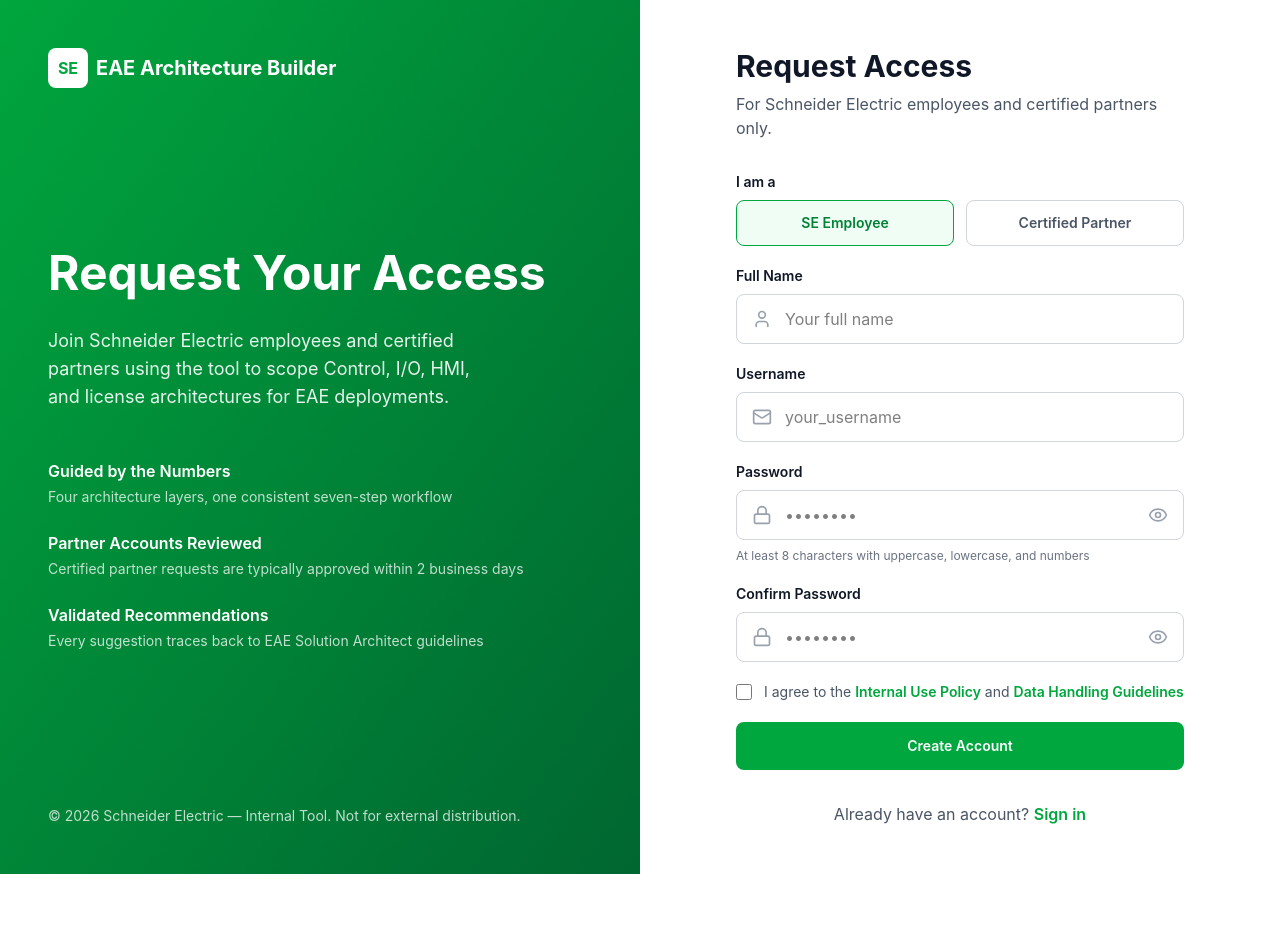
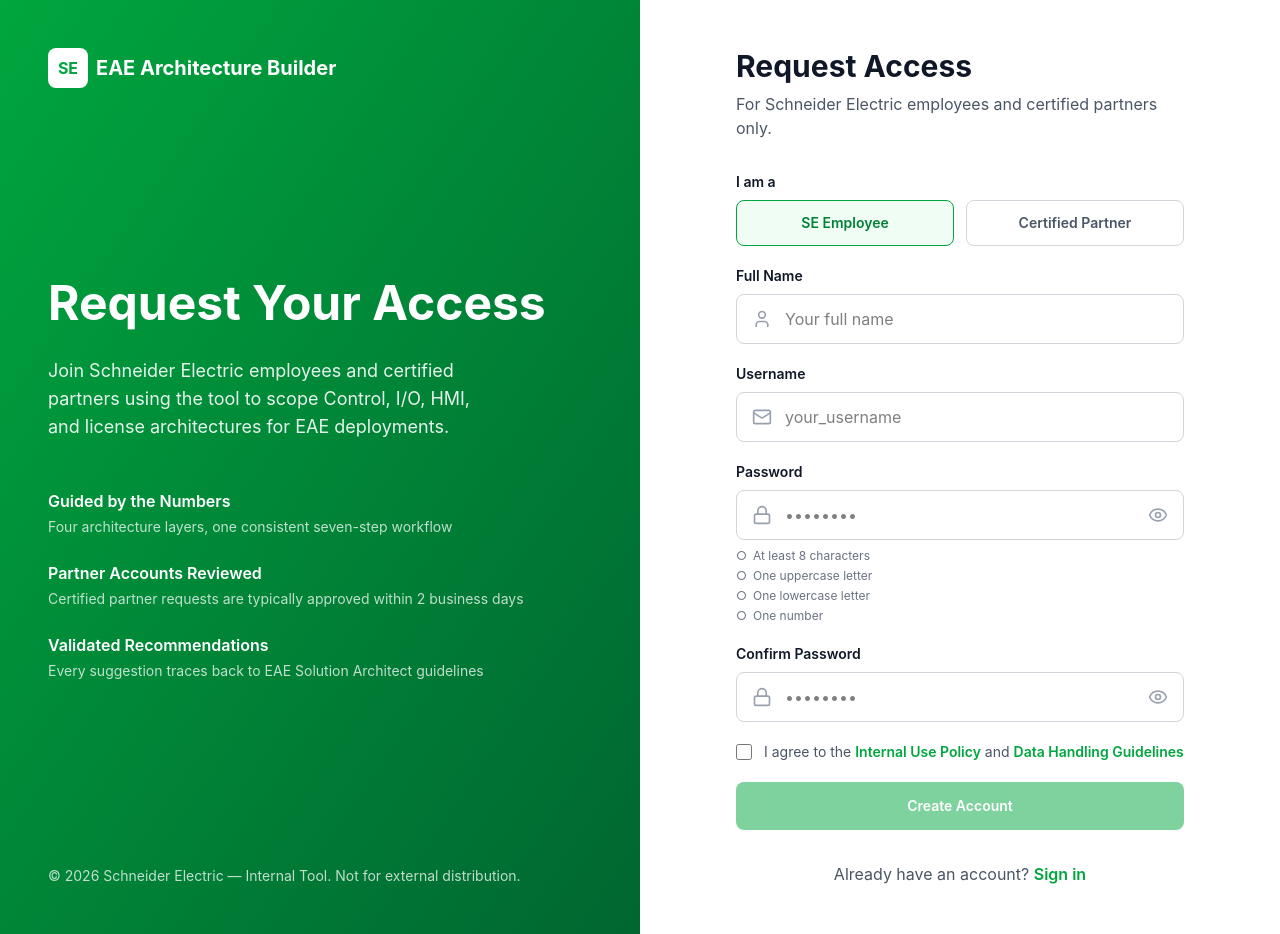
Before and after one commit to mohamed134679/selection_tool, a React (Vite) app in the folder frontend/: page /register in a window 1280 px wide. Before the commit the page ends 874 px from the top, so only its background shows below. Built offline with nearby package versions, Linux system fonts and the light colour scheme; no server answers.

Commit message:
fixed the register error and the create project error

```diff
--- a/frontend/src/pages/Login.jsx
+++ b/frontend/src/pages/Login.jsx
@@ -18,6 +18,7 @@
       .then((data) => {
         localStorage.setItem('accessToken', data.accessToken)
         localStorage.setItem('appUsername', username)
+        localStorage.setItem('userId',data.user._id)
         setLoading(false)
         navigate('/home')
       })
--- a/frontend/src/pages/Register.jsx
+++ b/frontend/src/pages/Register.jsx
@@ -16,6 +16,15 @@
     confirmPassword: '',
     agreeToTerms: false,
   })
+  const passwordChecks = {
+    length: formData.password.length>=8,
+    uppercase: /[A-Z]/.test(formData.password),
+    lowercase: /[a-z]/.test(formData.password),
+    number: /\d/.test(formData.password)
+  }
+  const passwordValid = Object.values(passwordChecks).every(Boolean)
+  const passwordsMatch = formData.confirmPassword.length > 0 && formData.password === formData.confirmPassword
+  const [formError, setFormError] = useState('')
   const [loading, setLoading] = useState(false)
   const navigate = useNavigate()
 
@@ -29,6 +38,15 @@
 
   const handleSubmit = (e) => {
     e.preventDefault()
+    if (!passwordValid) {
+      setFormError('Your password does not meet the requirements above.')
+      return
+    }
+    if (!passwordsMatch) {
+      setFormError('Passwords do not match.')
+      return
+    }
+    setFormError(null)
     setLoading(true)
     const payload = {
       username: formData.username,
@@ -42,11 +60,11 @@
         // store accessToken if returned
         if (data.accessToken) localStorage.setItem('accessToken', data.accessToken)
         if (formData.username) localStorage.setItem('appUsername', formData.username)
-        navigate('/home')
+        navigate('/login')
       })
       .catch((err) => {
         setLoading(false)
-        alert(err.message || 'Registration failed')
+        setFormError(err.message || 'Registration failed')
       })
   }
 
@@ -101,7 +119,11 @@
           <h2 className="text-3xl font-bold text-gray-900 mb-2">Request Access</h2>
           <p className="text-gray-600 mb-8">For Schneider Electric employees and certified partners only.</p>
 
-
+          {formError && (
+            <p className="text-sm text-red-700 bg-red-50 border-l-2 border-red-500 rounded-r-md px-3 py-2 mb-6">
+              {formError}
+            </p>
+          )}
 
           <form onSubmit={handleSubmit} className="space-y-5">
             {/* Account Type */}
@@ -213,7 +235,24 @@
                   )}
                 </button>
               </div>
-              <p className="text-xs text-gray-500 mt-2">At least 8 characters with uppercase, lowercase, and numbers</p>
+                  <ul className="mt-2 space-y-1">
+                    {[
+                      { key: 'length', label: 'At least 8 characters' },
+                      { key: 'uppercase', label: 'One uppercase letter' },
+                      { key: 'lowercase', label: 'One lowercase letter' },
+                      { key: 'number', label: 'One number' },
+                    ].map((rule) => (
+                      <li
+                        key={rule.key}
+                        className={`text-xs flex items-center gap-1.5 ${
+                          passwordChecks[rule.key] ? 'text-green-600' : 'text-gray-500'
+                        }`}
+                      >
+                        <span>{passwordChecks[rule.key] ? '✓' : '○'}</span>
+                        {rule.label}
+                      </li>
+                    ))}
+                  </ul>
             </div>
 
             {/* Confirm Password Input */}
@@ -243,6 +282,11 @@
                 </button>
               </div>
             </div>
+            {formData.confirmPassword.length > 0 && (
+              <p className={`text-xs ${passwordsMatch ? 'text-green-600' : 'text-red-600'}`}>
+                {passwordsMatch ? 'Passwords match' : 'Passwords do not match'}
+              </p>
+            )}
 
             {/* Terms Checkbox */}
             <label className="flex items-start gap-3 text-sm">
@@ -265,8 +309,8 @@
             {/* Sign Up Button */}
             <Button
               type="submit"
-              disabled={loading}
-              className="w-full bg-green-600 hover:bg-green-700 text-white h-12 font-semibold text-base"
+              disabled={loading || !passwordValid || !passwordsMatch}
+              className={`w-full bg-green-600 hover:bg-green-700 text-white h-12 font-semibold text-base ${!loading && (!passwordValid || !passwordsMatch) ? 'opacity-50 cursor-not-allowed' : ''}`}
             >
               {loading
                 ? 'Submitting...'
--- a/frontend/src/pages/Summary.jsx
+++ b/frontend/src/pages/Summary.jsx
@@ -55,7 +55,7 @@
                 headers: { "Content-Type": "application/json" },
                 body: JSON.stringify({
                     name: projectDraft.name,
-                    createdBy: localStorage.getItem("appUsername"),
+                    createdBy: localStorage.getItem("userId"),
                     description: projectDraft.description,
                     SelectedHw: projectDraft.selectedHw,
                     Hmi_id: projectDraft.hmiId,
```
